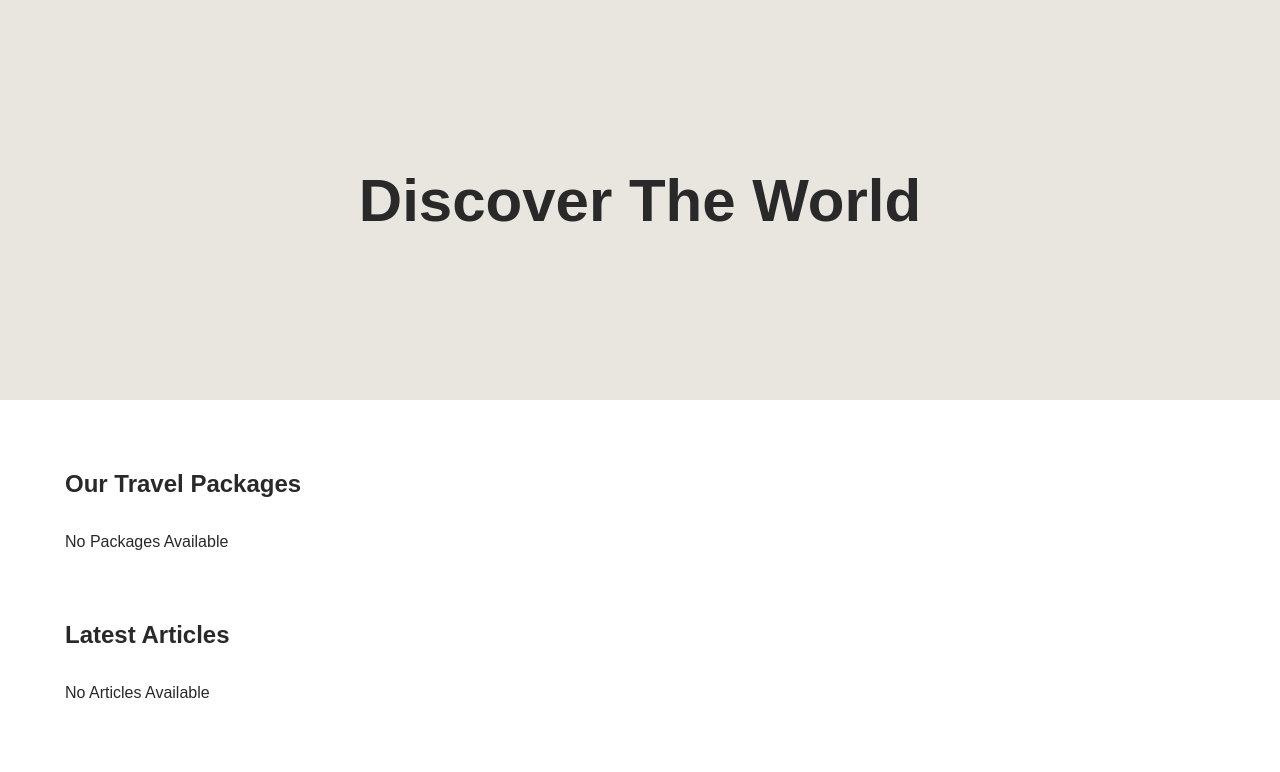
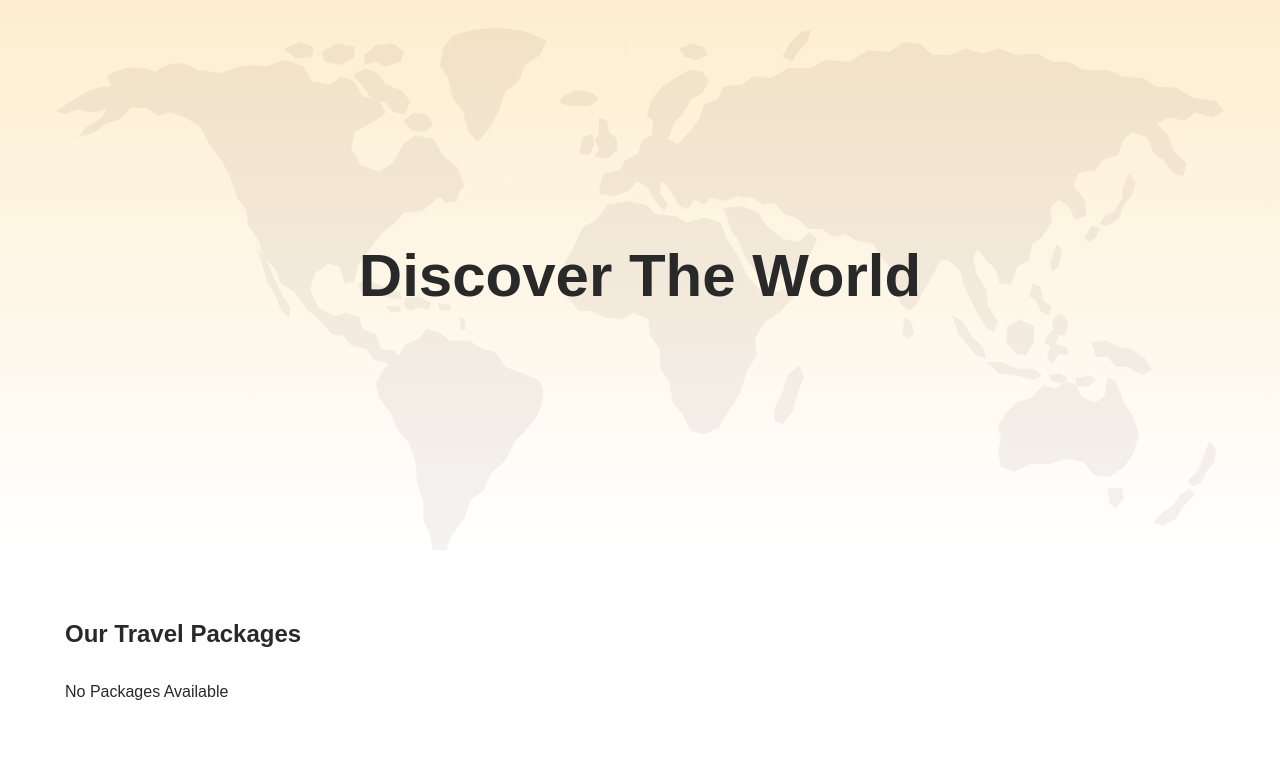
Before and after one commit to LucasDevFoodie/kuni, a Django app: page /en/ in a window 1280 px wide. Shown: the part 66-838 px from the top of the page. Run offline with Django 5.2, Linux system fonts and the light colour scheme; data that the repository does not hold is empty.

Commit message:
add background

```diff
--- a/website/static/website/css/style.css
+++ b/website/static/website/css/style.css
@@ -48,13 +48,22 @@ a {
 }
 
 .hero {
-    min-height: 400px;
+    min-height: 550px;
     display: flex;
     justify-content: center;
     align-items: center;
     text-align: center;
     padding: 40px;
-    background: #e9e5df;
+    background-image:
+        linear-gradient(
+            rgba(250, 217, 147, 0.45),
+            rgba(255, 255, 254, 0.45)
+        ),
+        url("../images/hero.png");
+
+    background-size: cover;
+    background-position: center;
+    background-repeat: no-repeat;
 }
 
 .hero h1 {
--- a/website/templates/website/home.html
+++ b/website/templates/website/home.html
@@ -3,7 +3,7 @@
 
 {% block content %}
 
-<section class="hero">
+<section class="hero" >
     <h1>
         {% trans "Discover The World" %}
     </h1>
```
Also changed, not shown: website/static/website/images/hero.png (added).
